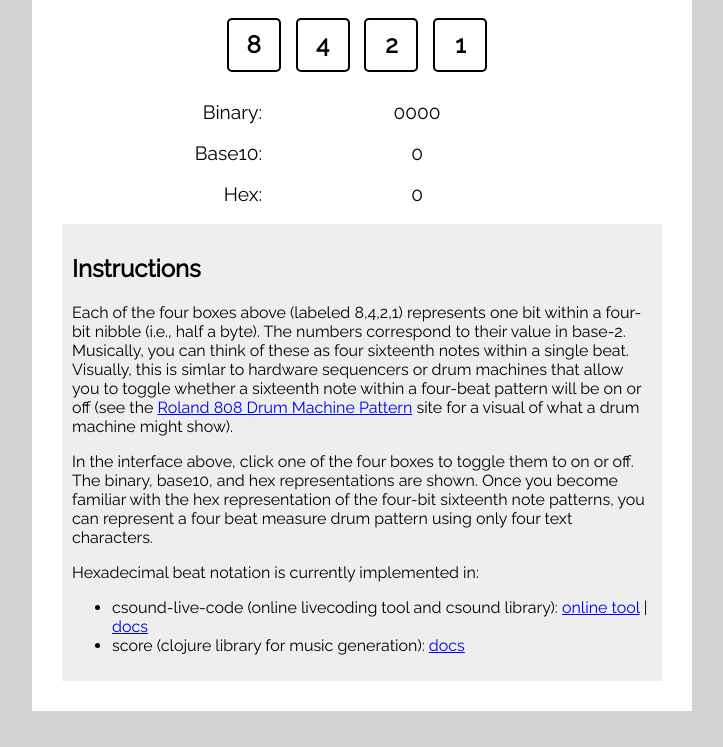
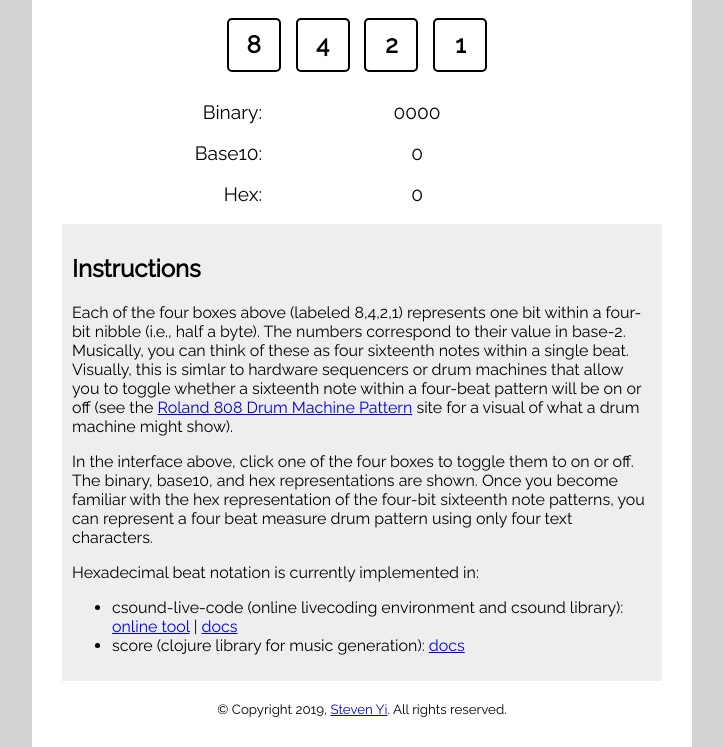
Before and after one commit to kunstmusik/learn-hex-beats, a plain HTML site: page index.html in a window 1280 px wide. Shown: the part 148-895 px from the top of the page, without its empty margins (278-1001 px from the left). Before the commit the page ends 859 px from the top, so only its background shows below. Drawn offline with Linux system fonts and the light colour scheme.

Commit message:
added copyright and link to my personal site

```diff
--- a/index.html
+++ b/index.html
@@ -61,13 +61,17 @@
           Hexadecimal beat notation is currently implemented in:
         </p>
         <ul>
-          <li>csound-live-code (online livecoding tool and csound library): <a href="https://live.csound.com">online tool</a> |
+          <li>csound-live-code (online livecoding environment and csound library): <a href="https://live.csound.com">online tool</a> |
             <a href="https://github.com/kunstmusik/csound-live-code/blob/master/doc/hexadecimal_beats.md">docs</a>
           </li>
           <li>score (clojure library for music generation): <a href="https://github.com/kunstmusik/score/blob/master/doc/beats.md">docs</a>
           </li>
         </ul>
       </section>
+
+      <footer>
+        <small>&copy; Copyright 2019, <a href="https://kunstmusik.com">Steven Yi</a>. All rights reserved.</small>
+      </footer>
     </main>
 
     <script src="main.js"></script>
--- a/main.css
+++ b/main.css
@@ -20,6 +20,11 @@ main {
 h1 {
     font-size: 3em;
 }
+
+footer {
+  margin-top: 20px;
+}
+
 
 .bit-container {
     width: 400px;
```
